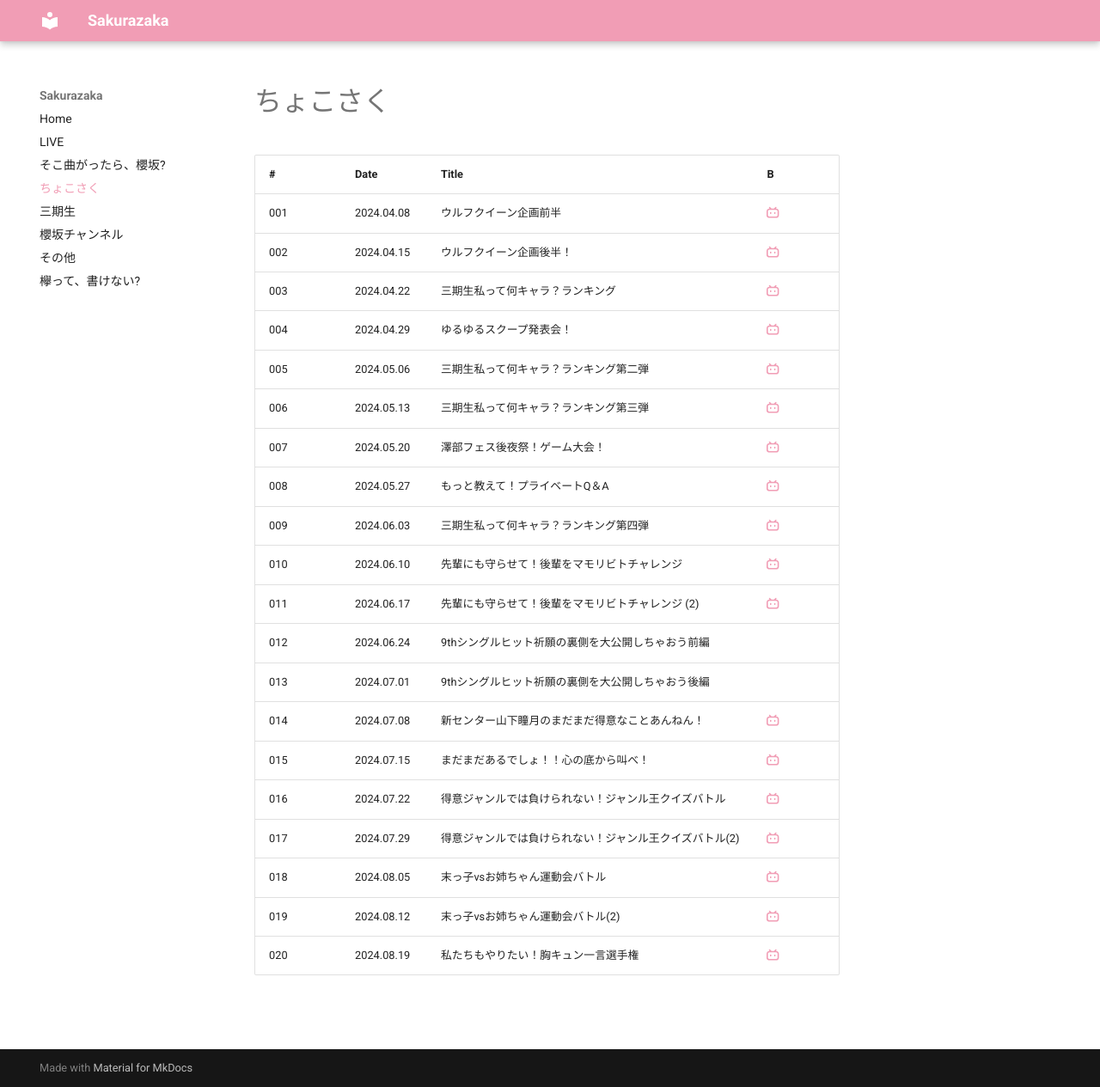
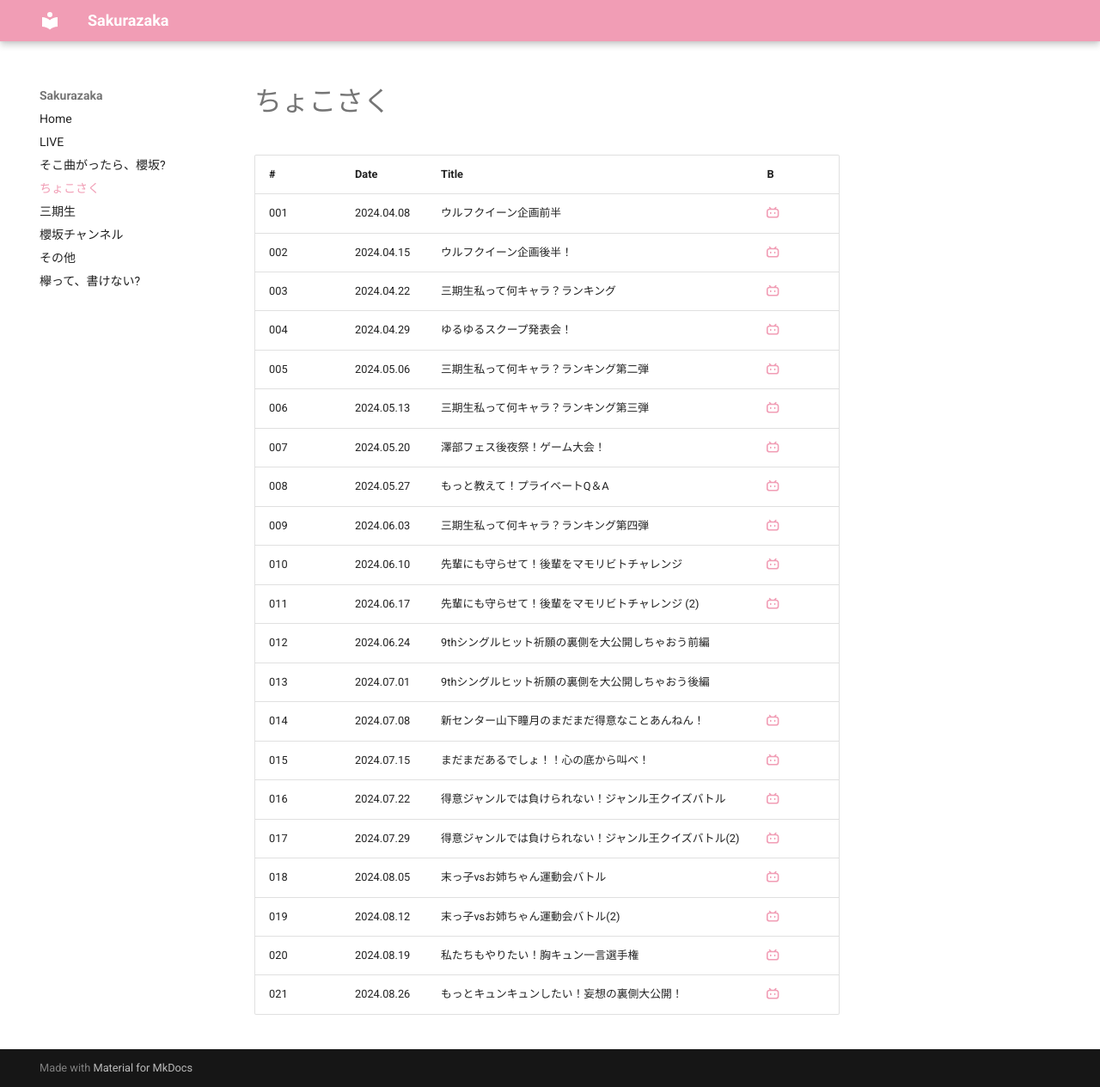
Before and after one commit to aki-192/sakura, an MkDocs documentation site: the page built from docs/chokosaku.md, in a window 1280 px wide and 1265 px high. Shown: the whole window at 86% size. Built offline with MkDocs 1.6.1 and Material for MkDocs 9.7.7, drawn with Linux system fonts in a browser that asks for light colours.

Commit message:
Update chokosaku.md

```diff
--- a/docs/chokosaku.md
+++ b/docs/chokosaku.md
@@ -26,3 +26,4 @@ title: ちょこさく
 | 018 | 2024.08.05 | 末っ子vsお姉ちゃん運動会バトル | [:simple-bilibili:](https://www.bilibili.com/video/BV1CTsjezEde/) |
 | 019 | 2024.08.12 | 末っ子vsお姉ちゃん運動会バトル(2) | [:simple-bilibili:](https://www.bilibili.com/video/BV1KopdeQEpj/) |
 | 020 | 2024.08.19 | 私たちもやりたい！胸キュン一言選手権 | [:simple-bilibili:](https://www.bilibili.com/video/BV1hzpQemE2f/) |
+| 021 | 2024.08.26 | もっとキュンキュンしたい！妄想の裏側大公開！ | [:simple-bilibili:](https://www.bilibili.com/video/BV1orHMeYEWh) |
```
